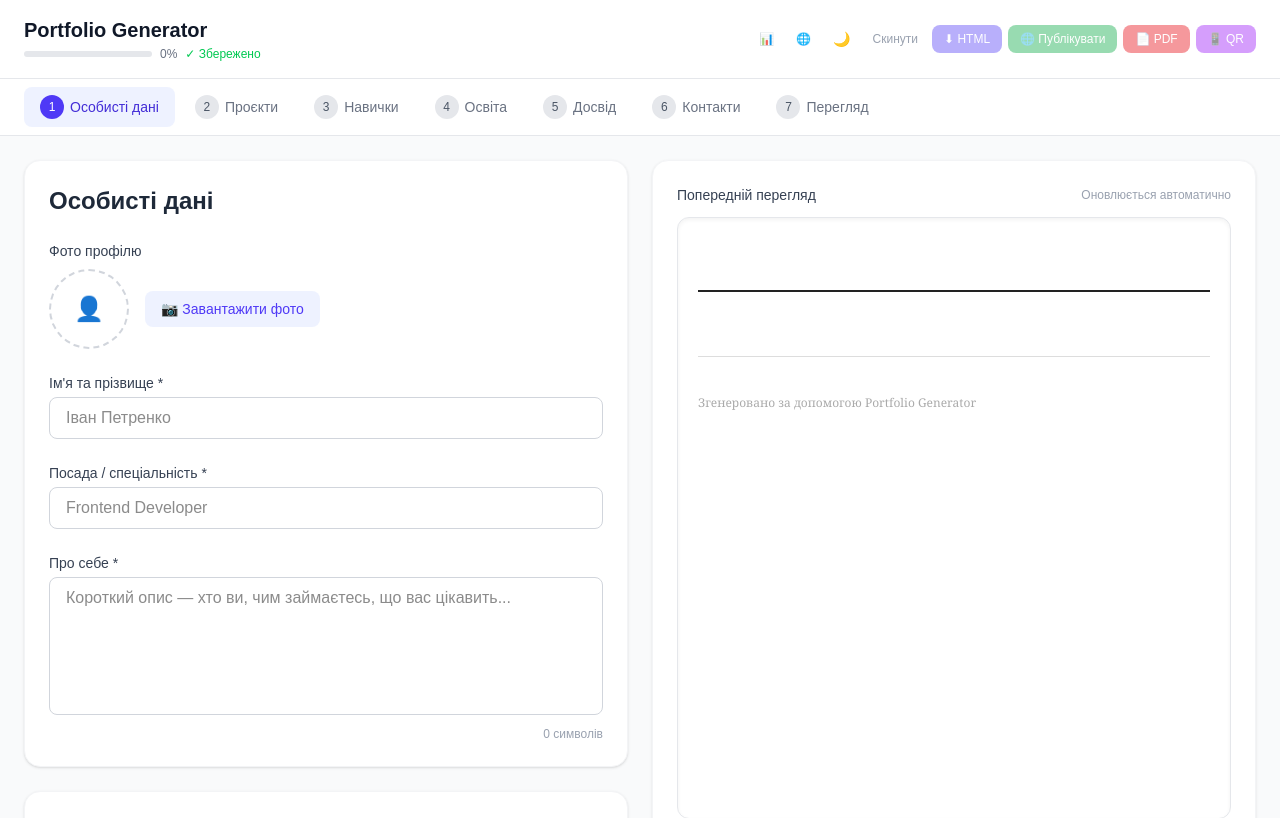
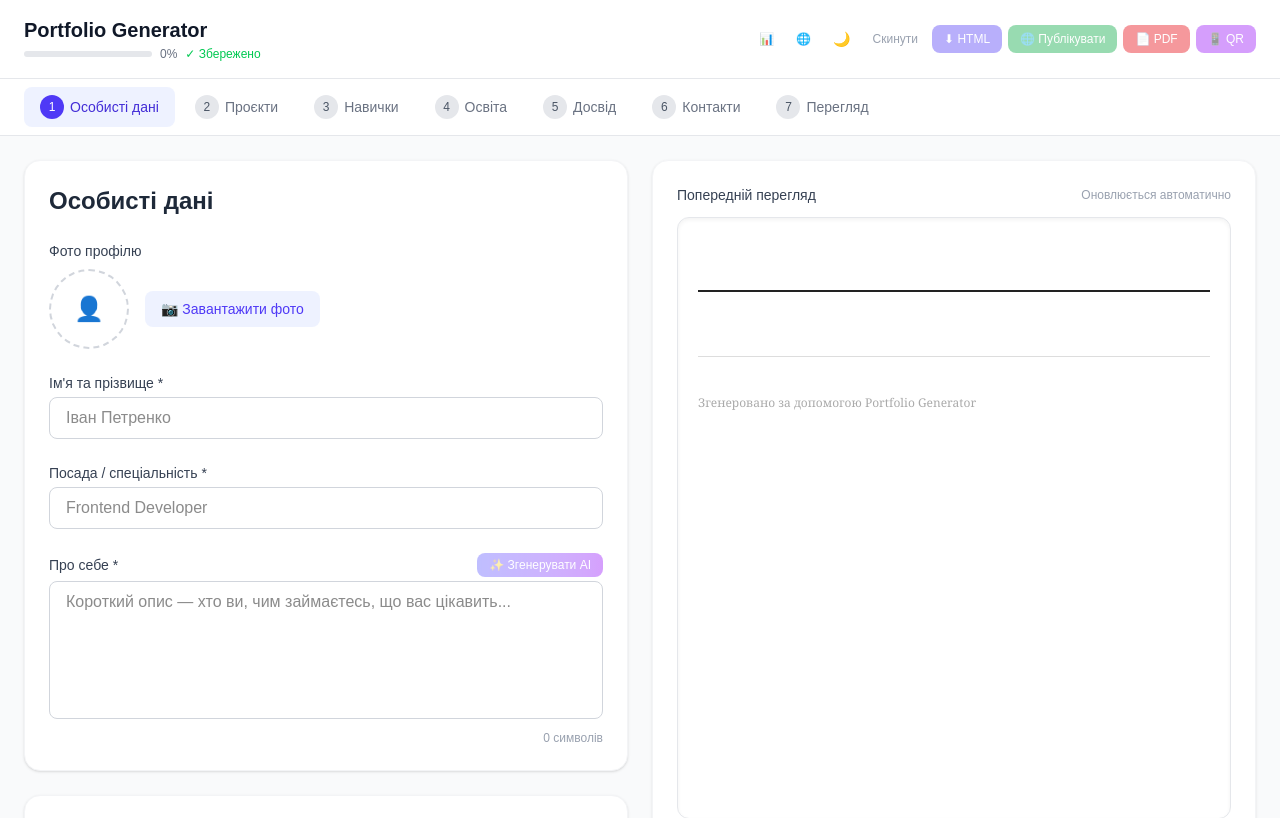
Before and after one commit to holytimy4/portfolio-generator, a Next.js app: page / in a window 1280 px wide. Shown: the top 818 px of the page. Built offline with nearby package versions, Linux system fonts and the light colour scheme.

Commit message:
feat: ai description

```diff
--- /dev/null
+++ b/app/api/ai-bio/route.ts
@@ -0,0 +1,42 @@
+import { NextRequest, NextResponse } from 'next/server';
+import Groq from 'groq-sdk';
+
+const groq = new Groq({ apiKey: process.env.GROQ_API_KEY });
+
+export async function POST(req: NextRequest) {
+  try {
+    const { name, title, skills, projects } = await req.json();
+
+    const completion = await groq.chat.completions.create({
+      model: 'llama-3.3-70b-versatile',
+      max_tokens: 300,
+      messages: [
+        {
+          role: 'user',
+          content: `Напиши короткий професійний опис (bio) для портфоліо українською мовою.
+
+Дані:
+- Ім'я: ${name}
+- Посада: ${title}
+- Навички: ${skills?.join(', ') || 'не вказано'}
+- Проєкти: ${projects?.map((p: { title: string }) => p.title).join(', ') || 'не вказано'}
+
+Вимоги:
+- 3-4 речення
+- Професійний але живий тон
+- Без кліше
+- Тільки сам текст без пояснень і лапок`,
+        },
+      ],
+    });
+
+    const text = completion.choices[0]?.message?.content || '';
+    return NextResponse.json({ bio: text });
+  } catch (error) {
+    console.error('AI bio error:', error);
+    return NextResponse.json(
+      { error: 'Failed to generate bio' },
+      { status: 500 },
+    );
+  }
+}
--- a/components/FormWizard.tsx
+++ b/components/FormWizard.tsx
@@ -264,7 +264,7 @@ export default function FormWizard() {
             >
               {isPublishing
                 ? '...'
-                : loadEditToken()
+                : publishedSlug
                   ? '🔄 Оновити'
                   : '🌐 Публікувати'}
             </button>
--- a/components/steps/StepPersonal.tsx
+++ b/components/steps/StepPersonal.tsx
@@ -12,6 +12,7 @@ interface Props {
 
 export default function StepPersonal({ data, onChange, errors }: Props) {
   const [uploading, setUploading] = useState(false);
+  const [generatingBio, setGeneratingBio] = useState(false);
   const fileInputRef = useRef<HTMLInputElement>(null);
 
   const update = (field: string, value: string) => {
@@ -24,25 +25,46 @@ export default function StepPersonal({ data, onChange, errors }: Props) {
   const handleFileUpload = async (e: React.ChangeEvent<HTMLInputElement>) => {
     const file = e.target.files?.[0];
     if (!file) return;
-
     setUploading(true);
     try {
       const formData = new FormData();
       formData.append('file', file);
-
       const response = await fetch('/api/upload', {
         method: 'POST',
         body: formData,
       });
-
       const result = await response.json();
-      if (result.url) {
-        update('avatar', result.url);
-      }
+      if (result.url) update('avatar', result.url);
     } catch {
       alert('Помилка завантаження фото');
     } finally {
       setUploading(false);
+    }
+  };
+
+  const handleGenerateBio = async () => {
+    if (!data.personal.name || !data.personal.title) {
+      alert("Спочатку заповніть ім'я і посаду");
+      return;
+    }
+    setGeneratingBio(true);
+    try {
+      const response = await fetch('/api/ai-bio', {
+        method: 'POST',
+        headers: { 'Content-Type': 'application/json' },
+        body: JSON.stringify({
+          name: data.personal.name,
+          title: data.personal.title,
+          skills: data.skills?.map((s) => s.name) || [],
+          projects: data.projects || [],
+        }),
+      });
+      const result = await response.json();
+      if (result.bio) update('bio', result.bio);
+    } catch {
+      alert('Помилка генерації. Спробуйте ще раз.');
+    } finally {
+      setGeneratingBio(false);
     }
   };
 
@@ -140,9 +162,20 @@ export default function StepPersonal({ data, onChange, errors }: Props) {
       </div>
 
       <div>
-        <label className="block text-sm font-medium text-gray-700 dark:text-gray-300 mb-1">
-          Про себе *
-        </label>
+        <div className="flex items-center justify-between mb-1">
+          <label className="block text-sm font-medium text-gray-700 dark:text-gray-300">
+            Про себе *
+          </label>
+          <button
+            onClick={handleGenerateBio}
+            disabled={
+              generatingBio || !data.personal.name || !data.personal.title
+            }
+            className="text-xs bg-gradient-to-r from-indigo-500 to-purple-600 text-white px-3 py-1 rounded-lg hover:opacity-90 disabled:opacity-40 transition-all"
+          >
+            {generatingBio ? '⏳ Генерація...' : '✨ Згенерувати AI'}
+          </button>
+        </div>
         <textarea
           value={data.personal.bio}
           onChange={(e) => update('bio', e.target.value)}
--- a/package.json
+++ b/package.json
@@ -9,12 +9,15 @@
     "lint": "eslint"
   },
   "dependencies": {
+    "@anthropic-ai/sdk": "^0.96.0",
     "@dnd-kit/core": "^6.3.1",
     "@dnd-kit/sortable": "^10.0.0",
     "@dnd-kit/utilities": "^3.2.2",
+    "@google/generative-ai": "^0.24.1",
     "@upstash/redis": "^1.38.0",
     "@vercel/kv": "^3.0.0",
     "archiver": "^8.0.0",
+    "groq-sdk": "^1.2.0",
     "html2canvas": "^1.4.1",
     "jspdf": "^4.2.1",
     "next": "16.2.6",
```
Also changed, not shown: 1 other file (tests, documents, lock files or other folders).
